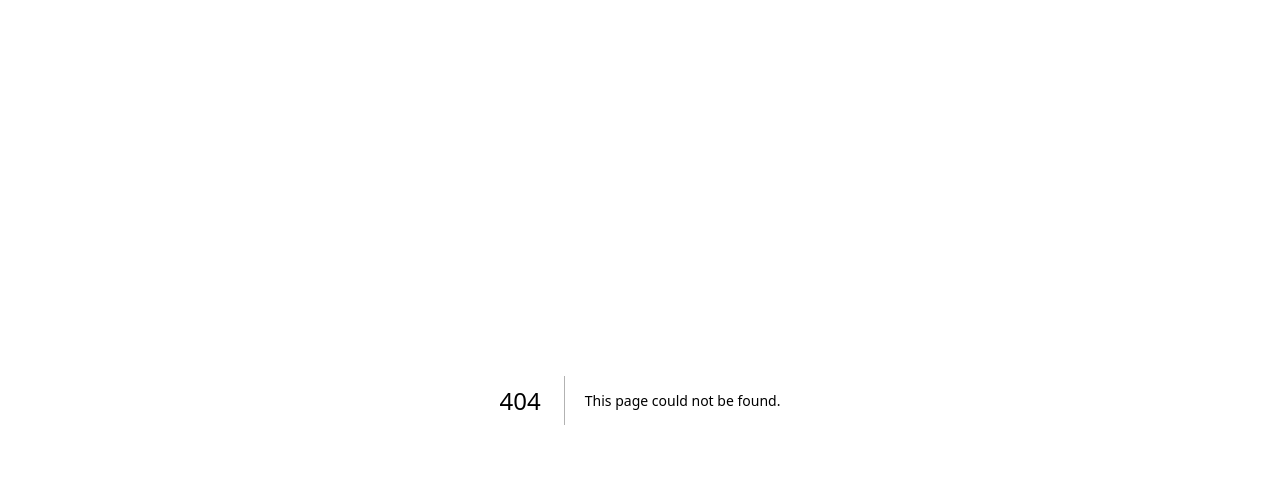
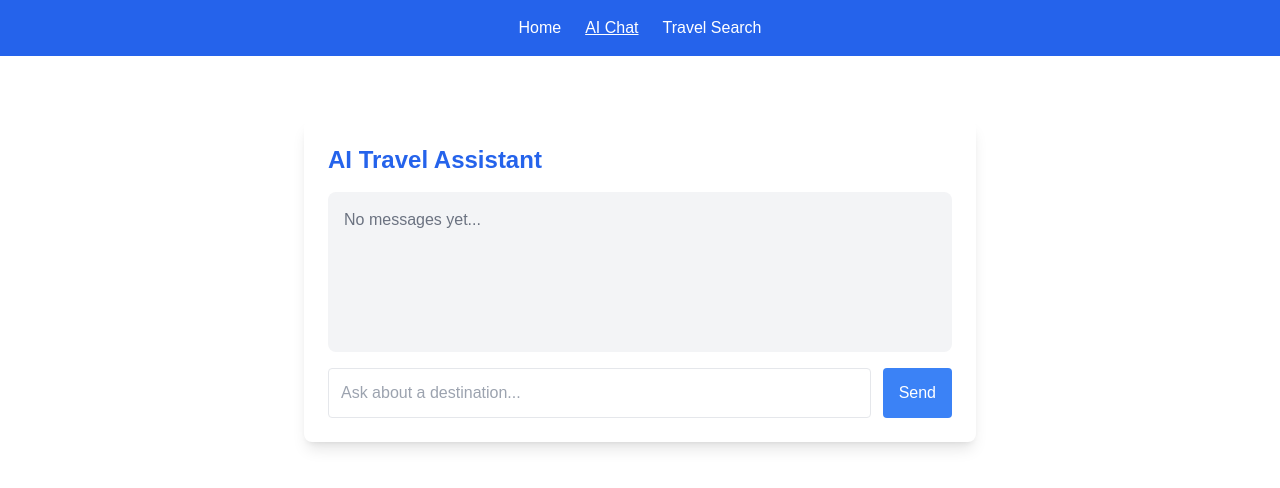
Before and after one commit to hushuolin/ai-travel-assistant, a Next.js app: page /chat in a window 1280 px wide. Before the commit this address had no page. Shown: the top 488 px of the page. Built offline with nearby package versions, Linux system fonts and the light colour scheme.

Commit message:
Built Core UI Components & Routing

```diff
--- /dev/null
+++ b/src/app/chat/page.tsx
@@ -0,0 +1,12 @@
+import ChatInput from "@/components/ChatInput";
+import ChatHistory from "@/components/ChatHistory";
+
+export default function ChatPage() {
+  return (
+    <div className="max-w-2xl mx-auto mt-10 bg-white p-6 rounded-lg shadow-lg">
+      <h2 className="text-2xl font-bold text-blue-600">AI Travel Assistant</h2>
+      <ChatHistory />
+      <ChatInput />
+    </div>
+  );
+}
--- a/src/app/layout.tsx
+++ b/src/app/layout.tsx
@@ -1,6 +1,7 @@
 import type { Metadata } from "next";
 import localFont from "next/font/local";
 import "./globals.css";
+import Navbar from "@/components/Navbar";
 
 const geistSans = localFont({
   src: "./fonts/GeistVF.woff",
@@ -18,17 +19,13 @@ export const metadata: Metadata = {
   description: "Generated by create next app",
 };
 
-export default function RootLayout({
-  children,
-}: Readonly<{
-  children: React.ReactNode;
-}>) {
+
+export default function RootLayout({ children }: { children: React.ReactNode }) {
   return (
     <html lang="en">
-      <body
-        className={`${geistSans.variable} ${geistMono.variable} antialiased`}
-      >
-        {children}
+      <body>
+        <Navbar />
+        <main className="container mx-auto p-6">{children}</main>
       </body>
     </html>
   );
--- a/src/app/page.tsx
+++ b/src/app/page.tsx
@@ -1,10 +1,7 @@
-import TestComponent from "@/components/TestComponent";
-
 export default function Home() {
   return (
     <div className="min-h-screen flex items-center justify-center bg-gray-100">
       <h1 className="text-4xl font-bold text-blue-600">Welcome to AI Travel Assistant</h1>
-      <TestComponent />
     </div>
   );
 }
--- /dev/null
+++ b/src/app/search/page.tsx
@@ -0,0 +1,10 @@
+import TravelSearch from "@/components/TravelSearch";
+
+export default function SearchPage() {
+  return (
+    <div className="max-w-2xl mx-auto mt-10 bg-white p-6 rounded-lg shadow-lg">
+      <h2 className="text-2xl font-bold text-blue-600">Search for Destinations</h2>
+      <TravelSearch />
+    </div>
+  );
+}
--- /dev/null
+++ b/src/components/ChatHistory.tsx
@@ -0,0 +1,19 @@
+"use client";
+
+import { useState } from "react";
+
+const ChatHistory = () => {
+  const [messages, setMessages] = useState<string[]>([]);
+
+  return (
+    <div className="mt-4 p-4 bg-gray-100 rounded-lg h-40 overflow-y-auto">
+      {messages.length === 0 ? (
+        <p className="text-gray-500">No messages yet...</p>
+      ) : (
+        messages.map((msg, index) => <p key={index} className="text-black">{msg}</p>)
+      )}
+    </div>
+  );
+};
+
+export default ChatHistory;
--- /dev/null
+++ b/src/components/ChatInput.tsx
@@ -0,0 +1,30 @@
+"use client";
+
+import { useState } from "react";
+
+const ChatInput = () => {
+  const [query, setQuery] = useState("");
+
+  const handleSubmit = (e: React.FormEvent) => {
+    e.preventDefault();
+    console.log("User Query:", query);
+    setQuery(""); // Reset input field after submit
+  };
+
+  return (
+    <form onSubmit={handleSubmit} className="mt-4 flex space-x-3">
+      <input
+        type="text"
+        placeholder="Ask about a destination..."
+        className="flex-1 p-3 border rounded"
+        value={query}
+        onChange={(e) => setQuery(e.target.value)}
+      />
+      <button type="submit" className="bg-blue-500 text-white px-4 py-2 rounded">
+        Send
+      </button>
+    </form>
+  );
+};
+
+export default ChatInput;
--- /dev/null
+++ b/src/components/Navbar.tsx
@@ -0,0 +1,18 @@
+"use client";
+
+import Link from "next/link";
+import { usePathname } from "next/navigation";
+
+const Navbar = () => {
+  const pathname = usePathname();
+
+  return (
+    <nav className="w-full bg-blue-600 p-4 text-white flex justify-center space-x-6">
+      <Link href="/" className={pathname === "/" ? "underline" : ""}>Home</Link>
+      <Link href="/chat" className={pathname === "/chat" ? "underline" : ""}>AI Chat</Link>
+      <Link href="/search" className={pathname === "/search" ? "underline" : ""}>Travel Search</Link>
+    </nav>
+  );
+};
+
+export default Navbar;
--- a/src/components/TestComponent.tsx
+++ /dev/null
@@ -1,3 +0,0 @@
-export default function TestComponent() {
-    return <p className="text-green-500">This is a test component!</p>;
-  }
--- /dev/null
+++ b/src/components/TravelSearch.tsx
@@ -0,0 +1,30 @@
+"use client";
+
+import { useState } from "react";
+
+const TravelSearch = () => {
+  const [query, setQuery] = useState("");
+
+  const handleSearch = (e: React.FormEvent) => {
+    e.preventDefault();
+    console.log("Searching for:", query);
+    setQuery("");
+  };
+
+  return (
+    <form onSubmit={handleSearch} className="mt-4 flex space-x-3">
+      <input
+        type="text"
+        placeholder="Enter a city or country..."
+        className="flex-1 p-3 border rounded"
+        value={query}
+        onChange={(e) => setQuery(e.target.value)}
+      />
+      <button type="submit" className="bg-blue-500 text-white px-4 py-2 rounded">
+        Search
+      </button>
+    </form>
+  );
+};
+
+export default TravelSearch;
```
Also changed, not shown: public/dev-logs.txt.
